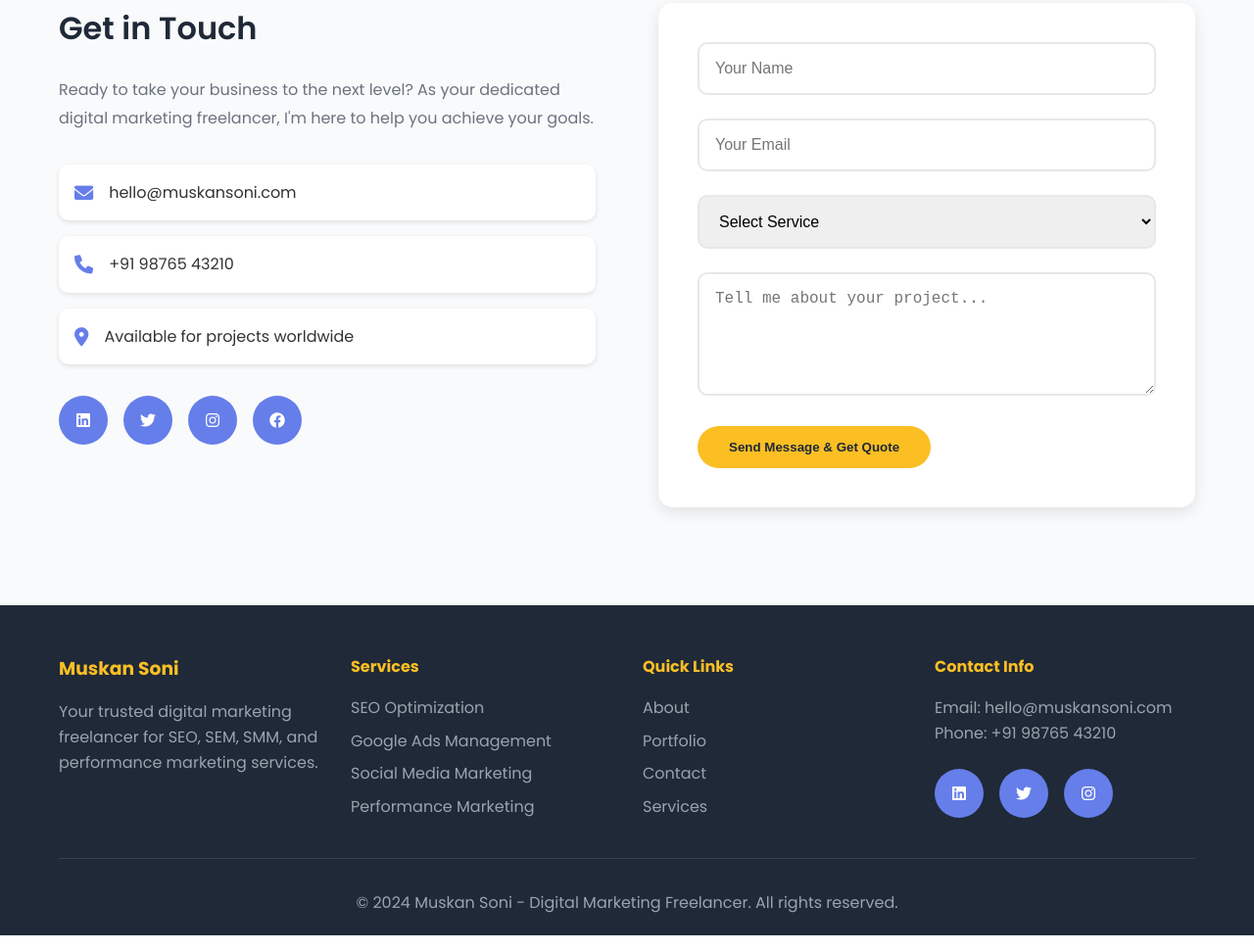
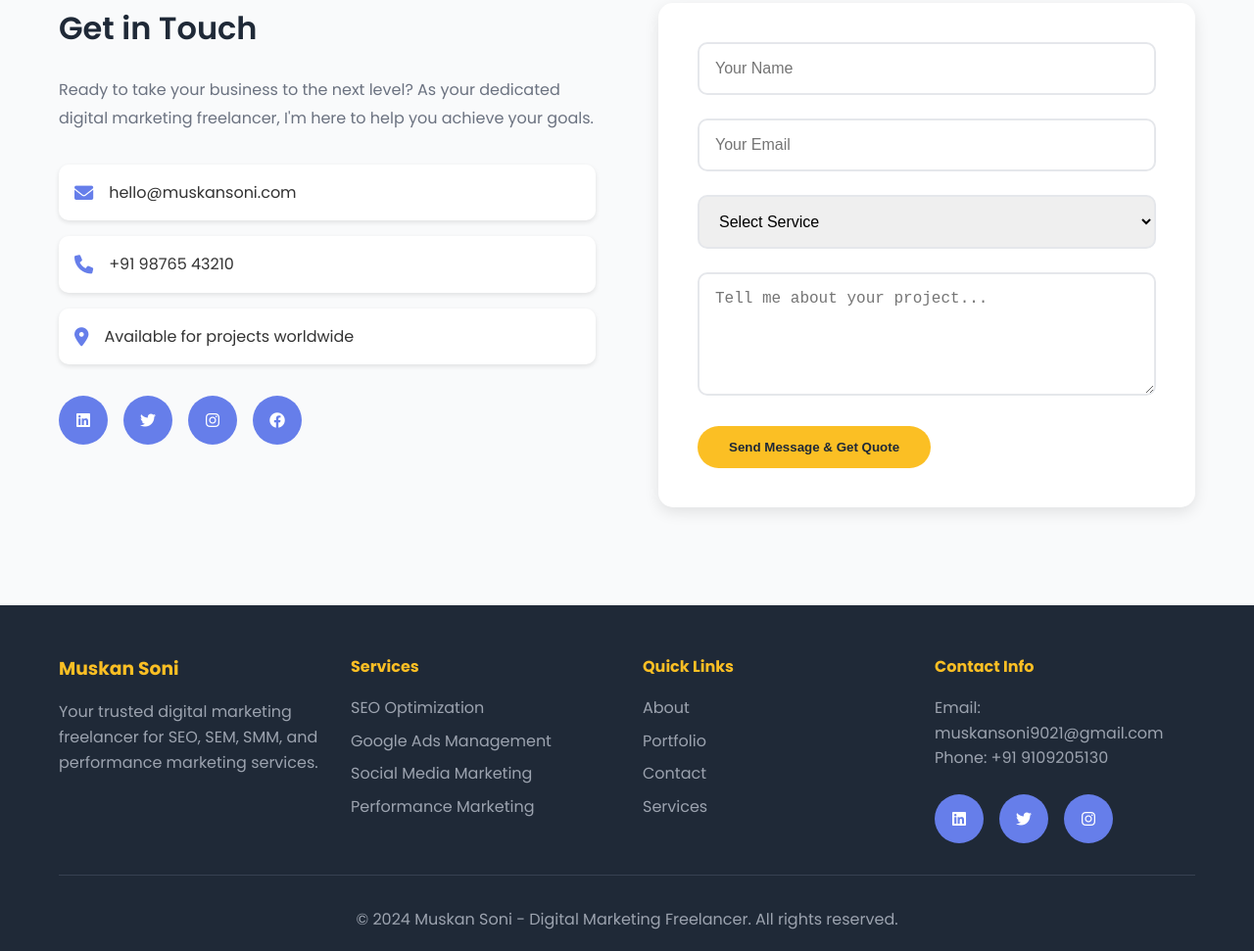
Before and after one commit to Muskansoni1234/Muskan, a plain HTML site: page index.html in a window 1280 px wide. Shown: the part 5865-6836 px from the top of the page at 98% size. Drawn offline with Linux system fonts and the light colour scheme.

Commit message:
Update index.html

```diff
--- a/index.html
+++ b/index.html
@@ -467,8 +467,8 @@
                 </div>
                 <div class="footer-section">
                     <h4>Contact Info</h4>
-                    <p>Email: hello@muskansoni.com</p>
-                    <p>Phone: +91 98765 43210</p>
+                    <p>Email: muskansoni9021@gmail.com</p>
+                    <p>Phone: +91 9109205130</p>
                     <div class="social-links">
                         <a href="#"><i class="fab fa-linkedin"></i></a>
                         <a href="#"><i class="fab fa-twitter"></i></a>
```
